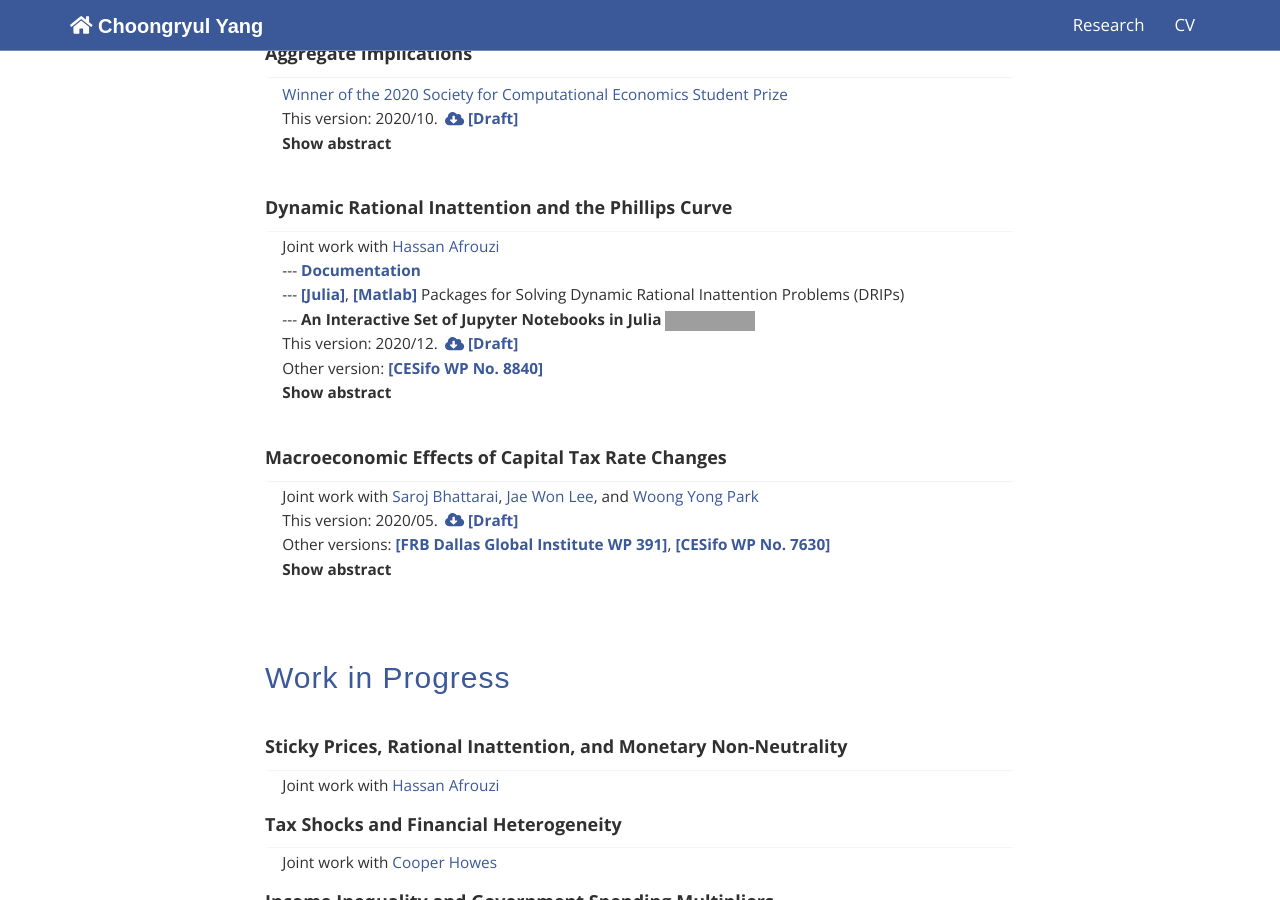
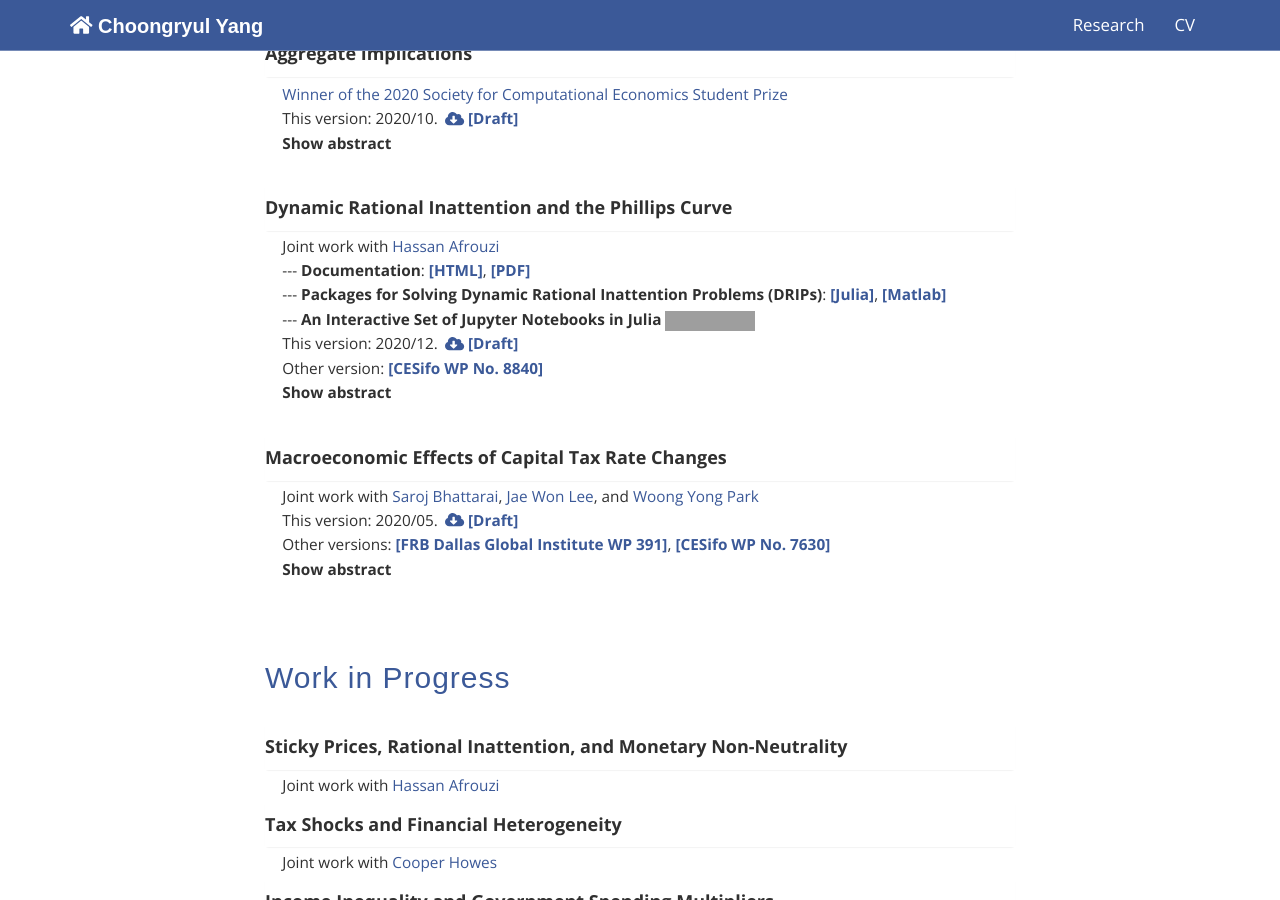
Before and after one commit to choongryulyang/choongryulyang.github.io, a Jekyll site: the page built from index.html, in a window 1280 px wide and 900 px high, scrolled down 1473 px. Built offline with Jekyll 4.4.1, drawn with Linux system fonts in a browser that asks for light colours; grey boxes are pictures that could not be loaded.

Commit message:
Update index.html

```diff
--- a/index.html
+++ b/index.html
@@ -302,17 +302,19 @@ title: Choongryul Yang
 						<a class="author" href="http://www.afrouzi.com/" target="_blank">Hassan Afrouzi</a>
 
 						<p style="margin-bottom:0px; font-size: 11.5pt">
-						---
+						--- <b>Documentation</b>:
 						<a class="two" href="https://afrouzi.com/DRIPs.jl/dev/" target="_blank"">
-						<b>Documentation</b></a>
+						<b>[HTML]</b></a>,
+						<a class="two" href="research/DRIPs_manual.pdf" target="_blank" onclick="ga('send','event','DRIPs PDF Manual', 'Click', 'Design')">
+						<b>[PDF]</b></a>
 						</p>
 
 						<p style="margin-bottom:0px; font-size: 11.5pt">
-						---
+						--- <b>Packages for Solving Dynamic Rational Inattention Problems (DRIPs)</b>:
 						<a class="two" href="https://github.com/afrouzi/DRIPs.jl" target="_blank"">
 						<b>[Julia]</b></a>,
 						<a class="two" href="https://github.com/choongryulyang/DRIPs.m" target="_blank"">
-						<b>[Matlab]</b></a> Packages for Solving Dynamic Rational Inattention Problems (DRIPs)
+						<b>[Matlab]</b></a>
 						</p>
 
 						<p style="margin-bottom:0px; font-size: 11.5pt">
```
